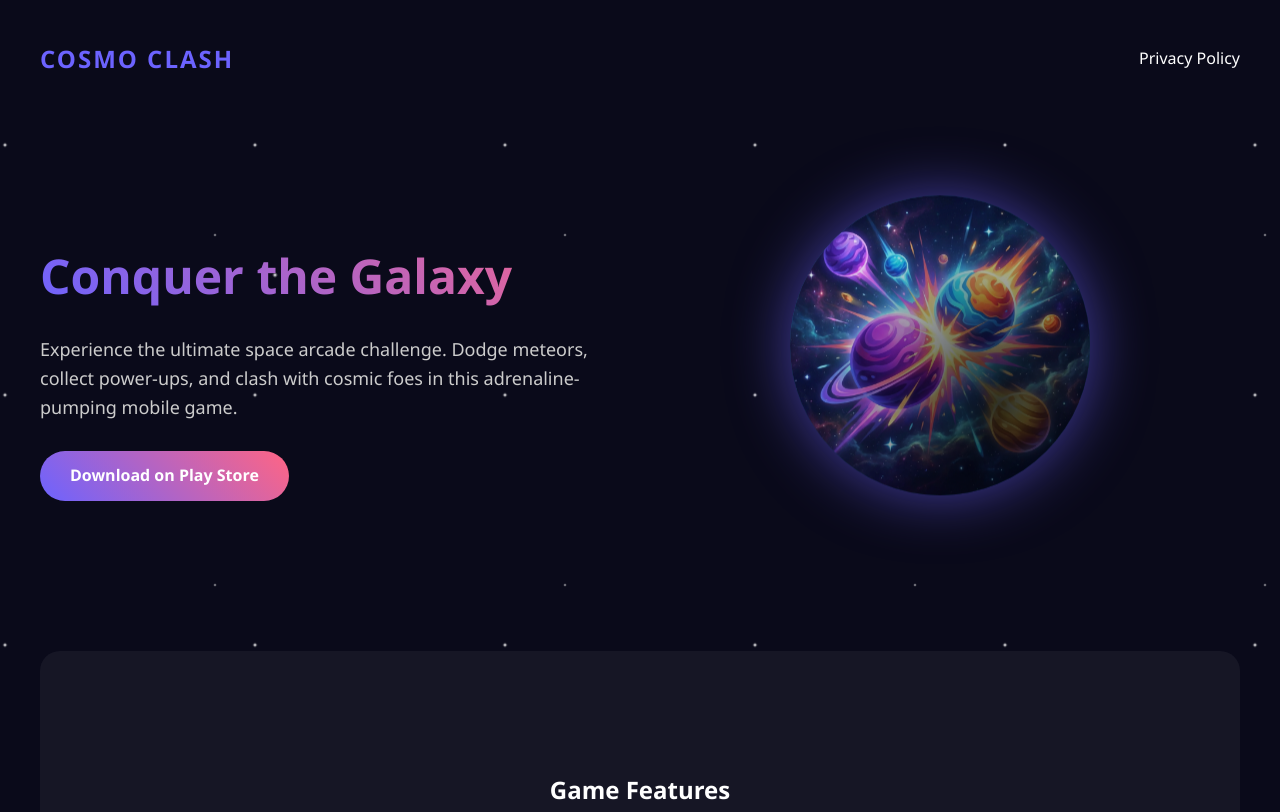
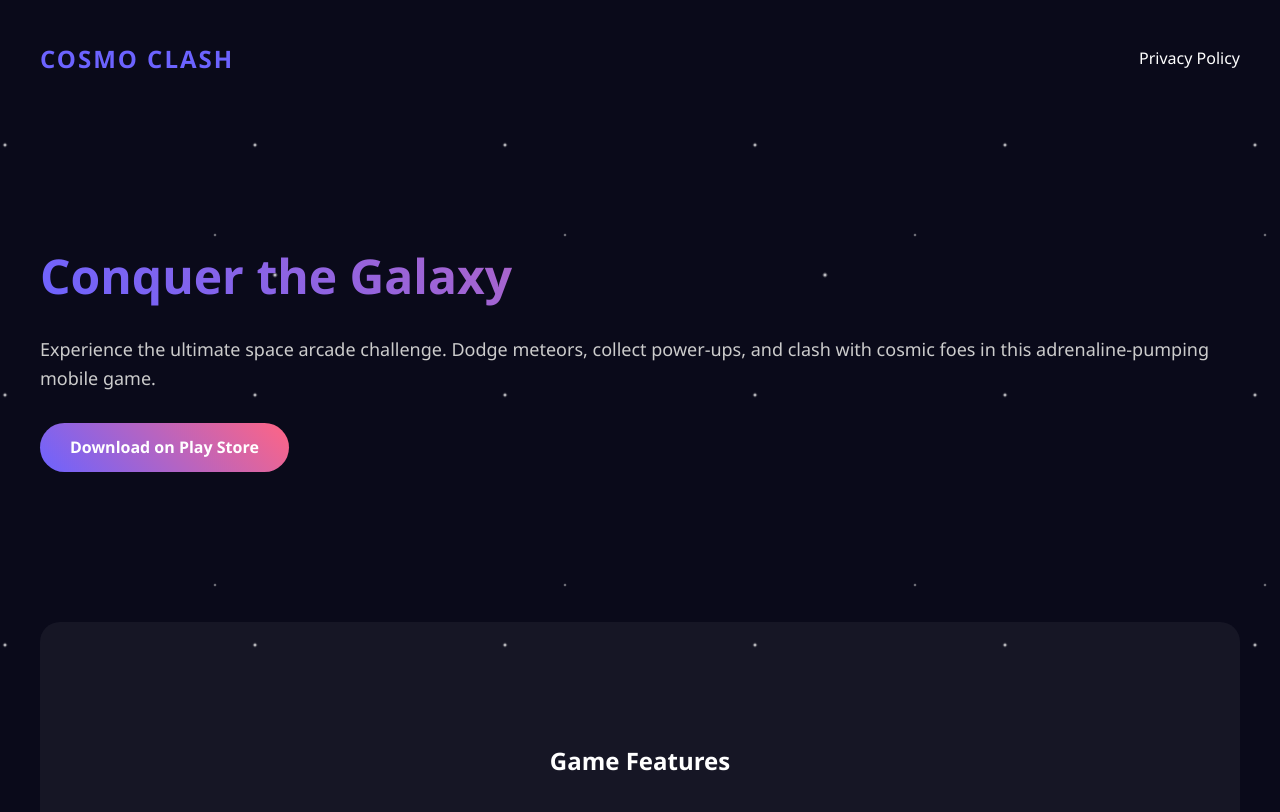
Before and after one commit to alpcelebi/cosmo-clash, a website: page docs/index.html in a window 1280 px wide. Shown: the top 812 px of the page. Drawn offline with Linux system fonts and the light colour scheme.

Commit message:
Gorsel temizlendi

```diff
--- a/docs/index.html
+++ b/docs/index.html
@@ -191,17 +191,7 @@
                     cosmic foes in this adrenaline-pumping mobile game.</p>
                 <a href="#" class="btn">Download on Play Store</a>
             </div>
-            <div class="hero-image">
-                <div
-                    style="width: 300px; height: 300px; background: radial-gradient(circle at 30% 30%, #4a90e2, #001f3f); border-radius: 50%; margin: 0 auto; box-shadow: 0 0 60px rgba(108, 99, 255, 0.6); display: flex; align-items: center; justify-content: center; position: relative; overflow: hidden; animation: float 6s ease-in-out infinite;">
-                    <div
-                        style="position: absolute; width: 100%; height: 100%; background: url('planet_icon.png') center/cover no-repeat; opacity: 0.9;">
-                    </div>
-                    <div
-                        style="position: absolute; width: 100%; height: 100%; background: radial-gradient(circle at 70% 70%, rgba(0,0,0,0.8), transparent 70%);">
-                    </div>
-                </div>
-            </div>
+
         </section>
 
         <section class="features">
```
